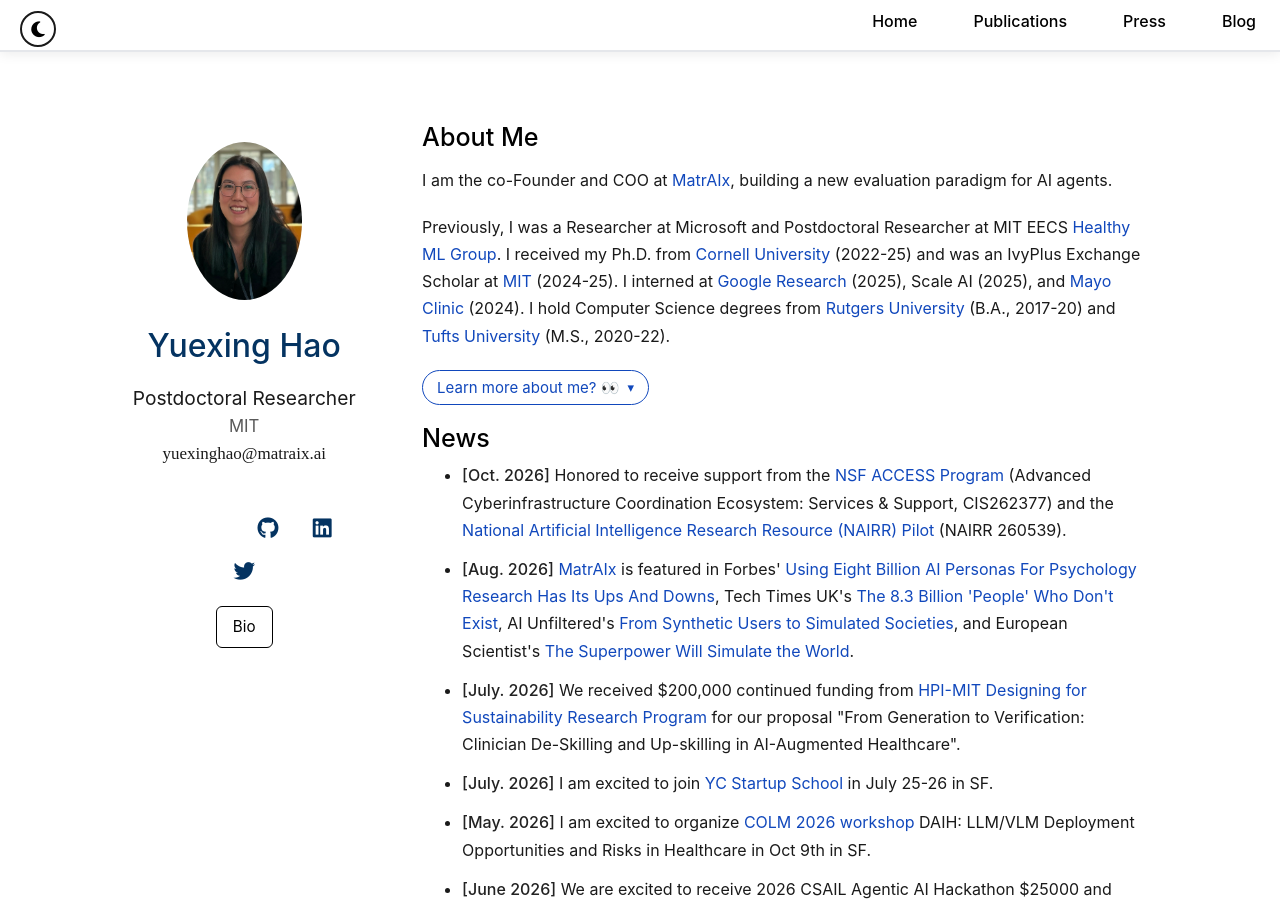
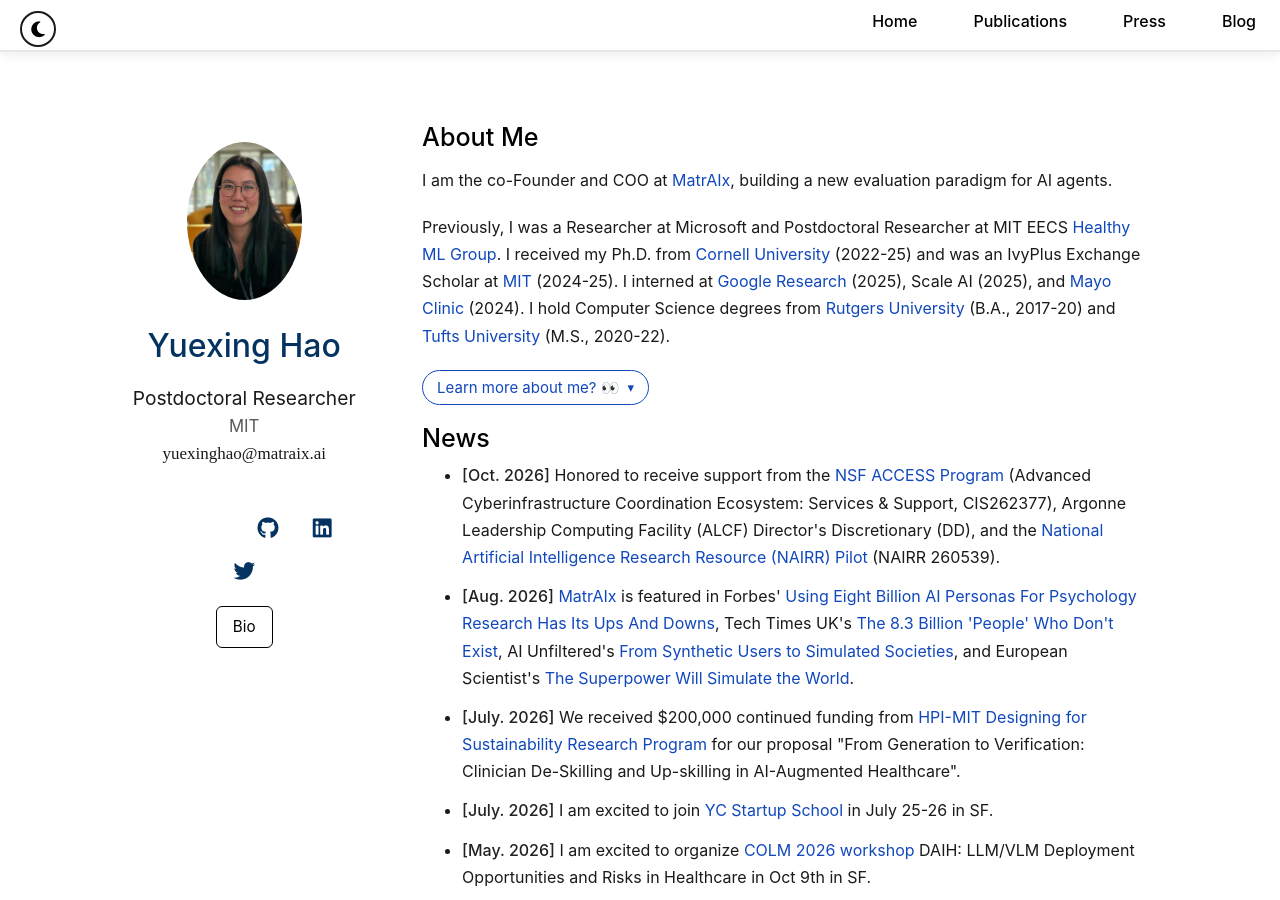
Before and after one commit to YuexingHao/Yuexing-Hao, a Jekyll site: the page built from index.md, in a window 1280 px wide and 900 px high. Built offline with Jekyll 4.4.1, drawn with Linux system fonts in a browser that asks for light colours; a style sheet for code colours, icons or effects is not loaded; our own code applies the rules of GitHub Pages for plain Markdown files.

Commit message:
Add ALCF Director's Discretionary to Oct. 2026 news entry
Co-Authored-By: Claude Fable 5.1 <noreply@anthropic.com>

```diff
--- a/_includes/news.md
+++ b/_includes/news.md
@@ -7,7 +7,7 @@
 <h2 id="news" style="margin: 20px 0px 10px;">News</h2>
 
 <ul id="news-list">
-<li><strong>[Oct. 2026]</strong> Honored to receive support from the <a href="https://allocations.access-ci.org/current-projects?_requestNumber=CIS262377">NSF ACCESS Program</a> (Advanced Cyberinfrastructure Coordination Ecosystem: Services &amp; Support, CIS262377) and the <a href="https://nairrpilot.org/projects/awarded">National Artificial Intelligence Research Resource (NAIRR) Pilot</a> (NAIRR 260539).</li>
+<li><strong>[Oct. 2026]</strong> Honored to receive support from the <a href="https://allocations.access-ci.org/current-projects?_requestNumber=CIS262377">NSF ACCESS Program</a> (Advanced Cyberinfrastructure Coordination Ecosystem: Services &amp; Support, CIS262377), Argonne Leadership Computing Facility (ALCF) Director's Discretionary (DD), and the <a href="https://nairrpilot.org/projects/awarded?_requestNumber=NAIRR260539">National Artificial Intelligence Research Resource (NAIRR) Pilot</a> (NAIRR 260539).</li>
 <li><strong>[Aug. 2026]</strong> <a href="https://matraix.ai/">MatrAIx</a> is featured in Forbes' <a href="https://www.forbes.com/sites/lanceeliot/2026/08/26/using-eight-billion-ai-personas-for-psychology-research-has-its-ups-and-downs/">Using Eight Billion AI Personas For Psychology Research Has Its Ups And Downs</a>, Tech Times UK's <a href="https://www.techtimes.co.uk/harvard-mit-matraix-simulating-global-human-behavior-1808459">The 8.3 Billion 'People' Who Don't Exist</a>, AI Unfiltered's <a href="https://blog.aiunfiltered.dev/p/from-synthetic-users-to-simulated">From Synthetic Users to Simulated Societies</a>, and European Scientist's <a href="https://www.europeanscientist.com/en/features/the-superpower-will-simulate-the-world/">The Superpower Will Simulate the World</a>.</li>
 <li><strong>[July. 2026]</strong> We received $200,000 continued funding from <a href="https://mad.mit.edu/projects/improving-human-ai-system-sustainability-in-health-via-aligned-relevance-and-evaluation">HPI-MIT Designing for Sustainability Research Program</a> for our proposal "From Generation to Verification: Clinician De-Skilling and Up-skilling in AI-Augmented Healthcare".</li>
 <li><strong>[July. 2026]</strong> I am excited to join <a href="https://events.ycombinator.com/startup-school-2026">YC Startup School</a> in July 25-26 in SF.</li>
```
